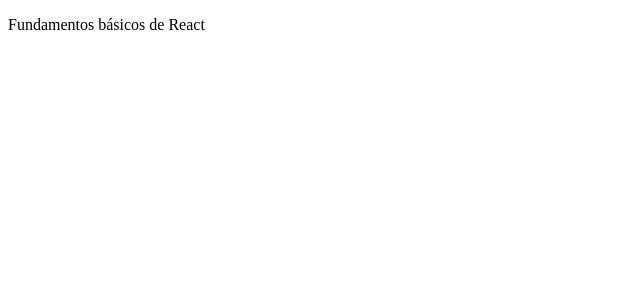
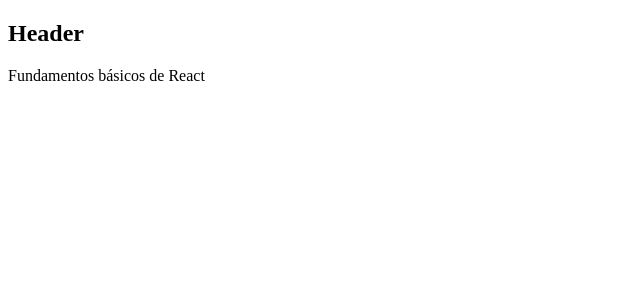
Before and after one commit to jcarlosj/React-Fundamentos-U-JPdTV, a React (Create React App) app: page / in a window 1280 px wide. Shown: the top 300 px of the page, without its empty margins (0-640 px from the left). Built offline with nearby package versions, Linux system fonts and the light colour scheme.

Commit message:
[+] Component > Header

```diff
--- a/src/App.js
+++ b/src/App.js
@@ -1,9 +1,11 @@
 import React from 'react';
+import Header from './components/Header';
 
 function App() {
     return (
         <div className="App">
             <header className="App-header">
+                <Header />
                 <p>Fundamentos básicos de React</p>
             </header>
         </div>
--- /dev/null
+++ b/src/components/Header.jsx
@@ -0,0 +1,10 @@
+import React from 'react';
+
+function Header() {
+
+    return (
+        <h2>Header</h2>
+    );
+}
+
+export default Header;
```
